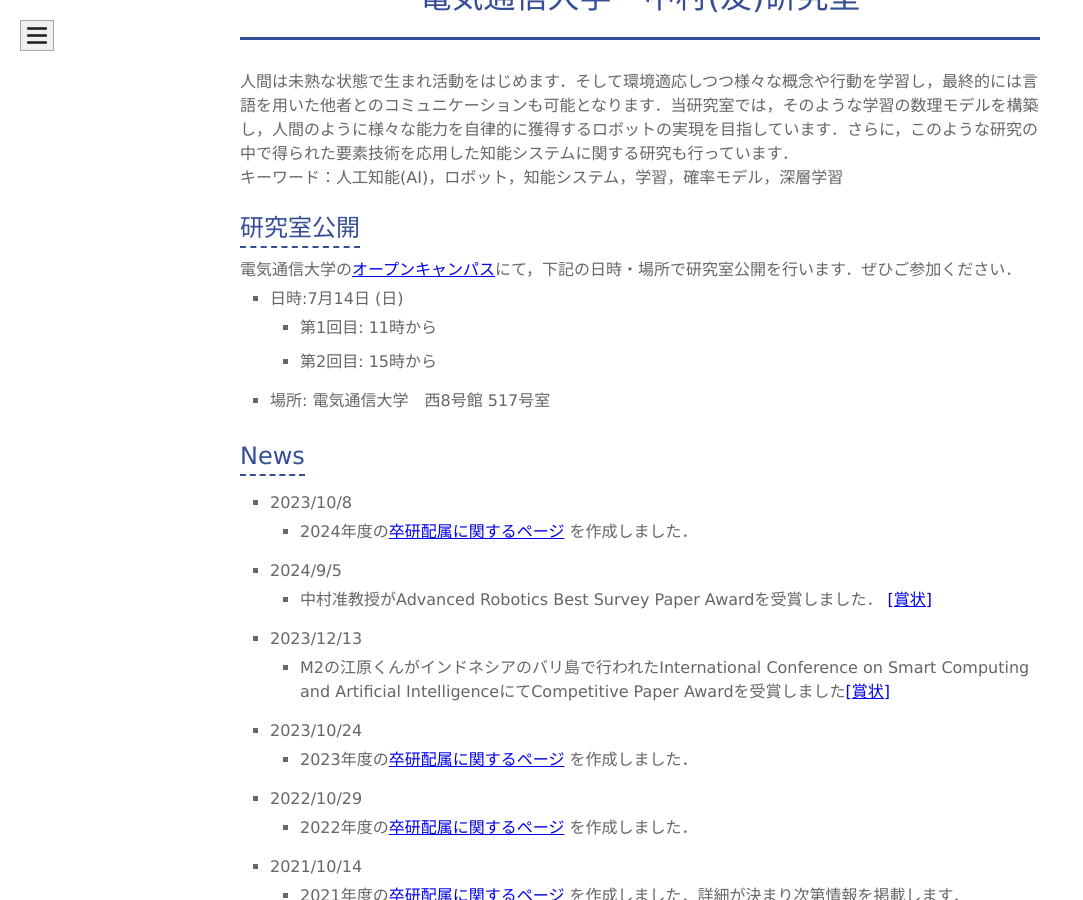
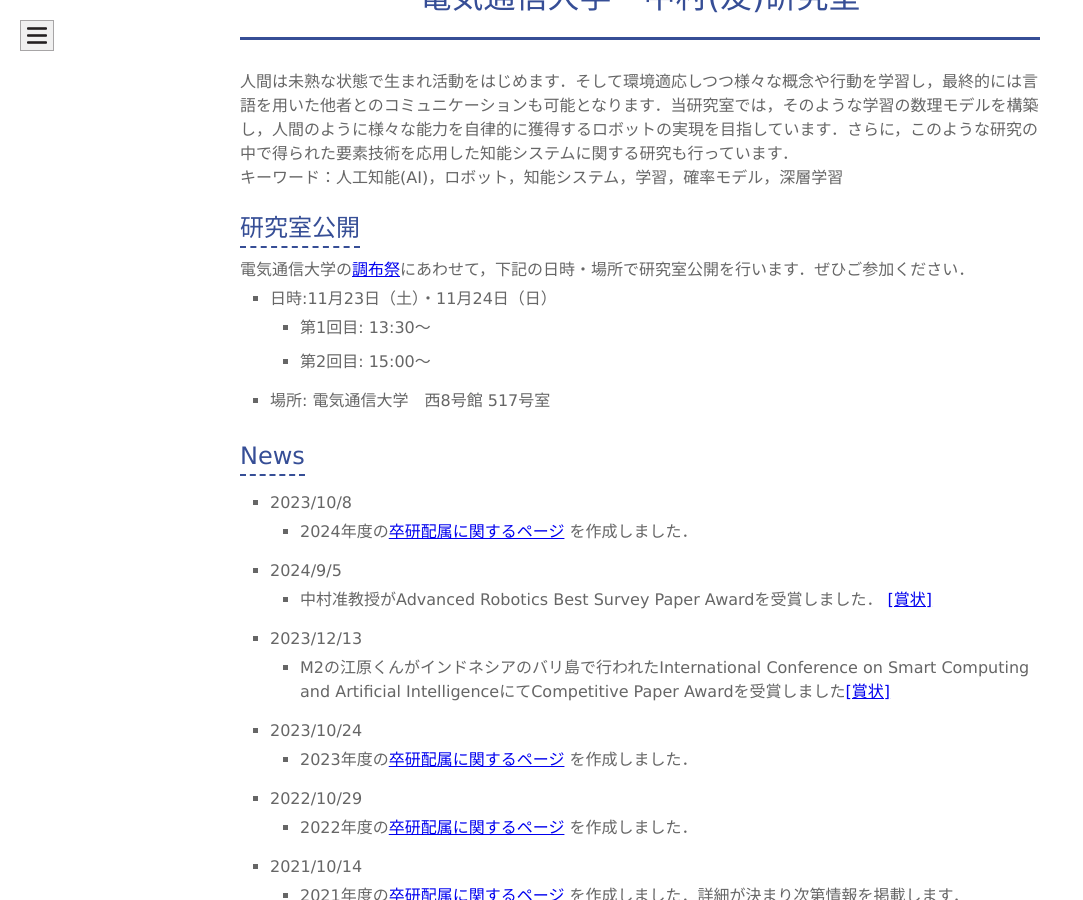
Before and after one commit to naka-lab/naka-lab.github.io, a Jekyll site: the page built from index.md, in a window 1280 px wide and 900 px high, scrolled down 504 px. Shown: the whole window, without its empty margins (0-1083 px from the left). Built offline with Jekyll 4.4.1, drawn with Linux system fonts in a browser that asks for light colours; our own code applies the rules of GitHub Pages for plain Markdown files.

Commit message:
Update index.md

```diff
--- a/index.md
+++ b/index.md
@@ -8,13 +8,12 @@ layout: default
 キーワード：人工知能(AI)，ロボット，知能システム，学習，確率モデル，深層学習
 
 ## 研究室公開
-電気通信大学の[オープンキャンパス](https://www.uec.ac.jp/admission/open-department/opencampus/)にて，下記の日時・場所で研究室公開を行います．ぜひご参加ください．
+電気通信大学の[調布祭](https://www.chofusai.jp)にあわせて，下記の日時・場所で研究室公開を行います．ぜひご参加ください．
 
-- 日時:7月14日 (日)
-  - 第1回目: 11時から
-  - 第2回目: 15時から
+- 日時:11月23日（土）・11月24日（日）
+  - 第1回目: 13:30～
+  - 第2回目: 15:00～
 - 場所: 電気通信大学　西8号館 517号室
-
 
 ## News
 * 2023/10/8
```
